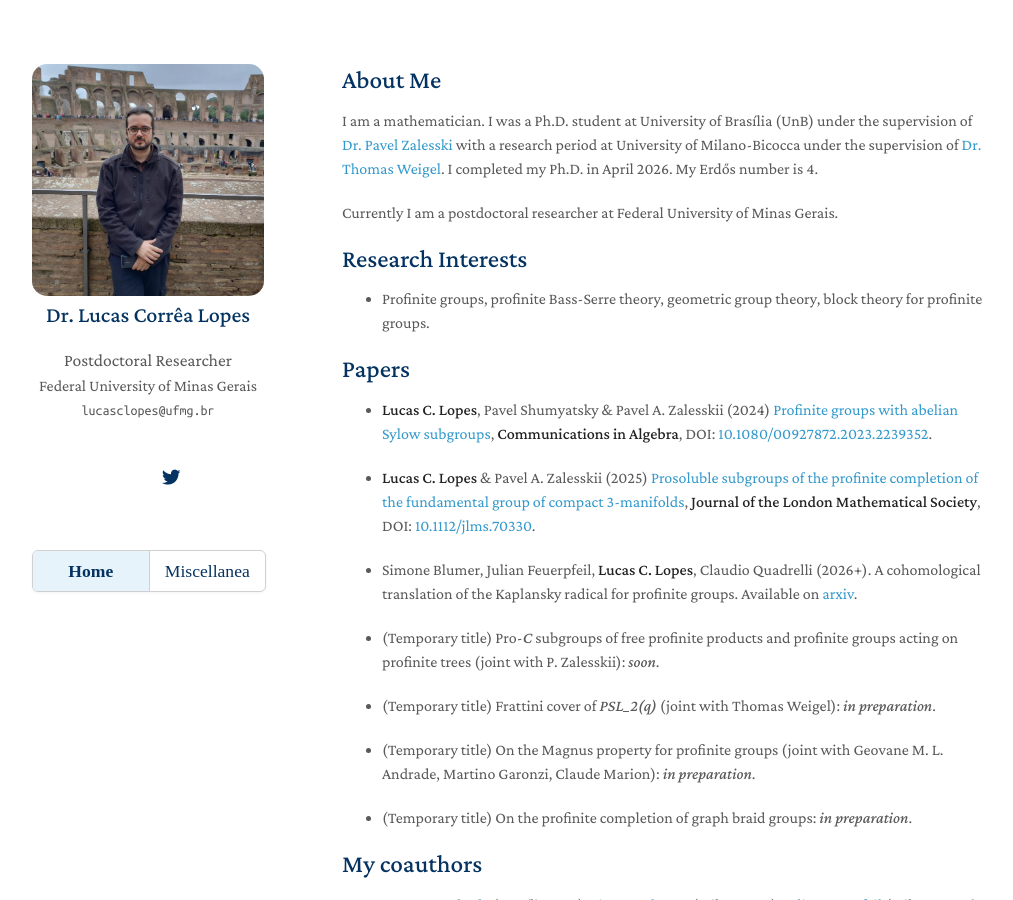
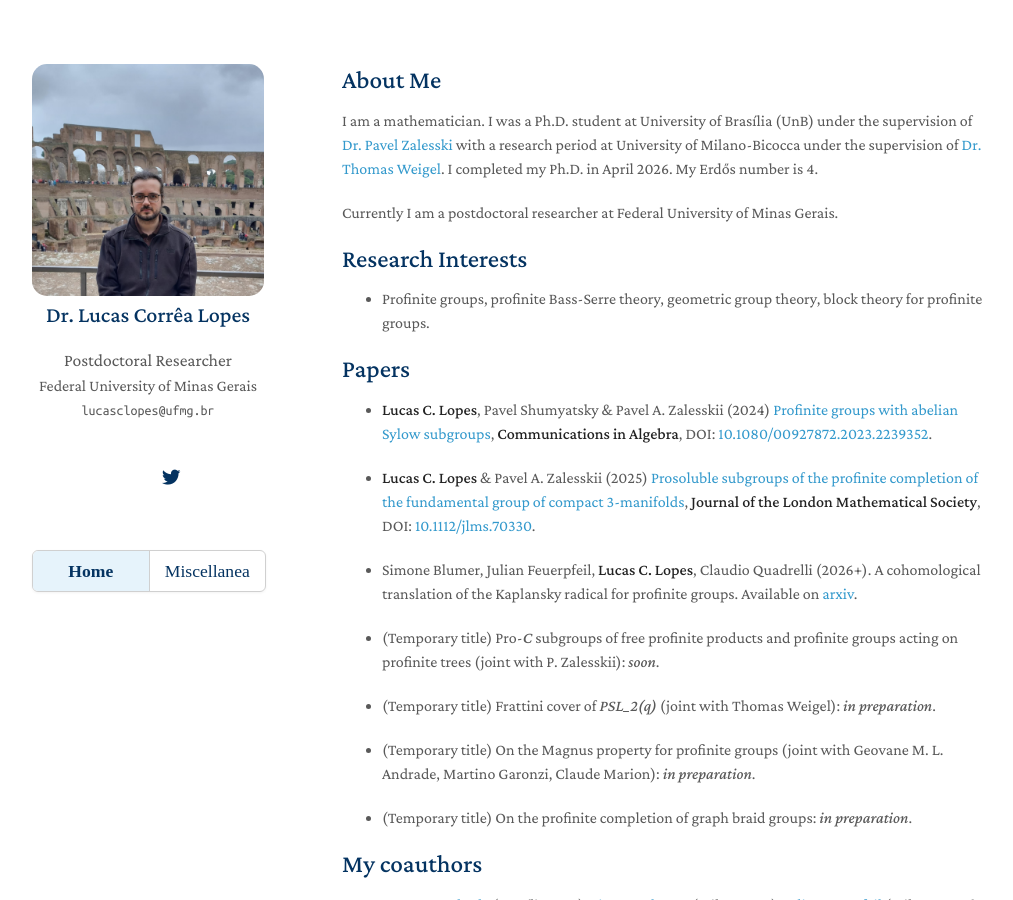
Before and after one commit to lcorrealopes/home, a Jekyll site: the page built from index.md, in a window 1280 px wide and 900 px high. Shown: the whole window, without its empty margins (128-1141 px from the left). Built offline with Jekyll 4.4.1, drawn with Linux system fonts in a browser that asks for light colours; nearby versions of some CDN libraries; a style sheet for code colours, icons or effects is not loaded.

Commit message:
Update _config.yml

```diff
--- a/_config.yml
+++ b/_config.yml
@@ -17,7 +17,7 @@ twitter: https://twitter.com/mestre_lc
 
 # Images (e.g., your profile picture and your website's favicon)
 # "favicon" and "favicon_dark" are used for the light and dark modes, respectively.
-avatar: ./assets/img/profilepic3.jpg
+avatar: ./assets/img/newprofilepic.jpg
 favicon: ./assets/img/favicon.png
 favicon_dark: ./assets/img/favicon-dark.png
 
```
